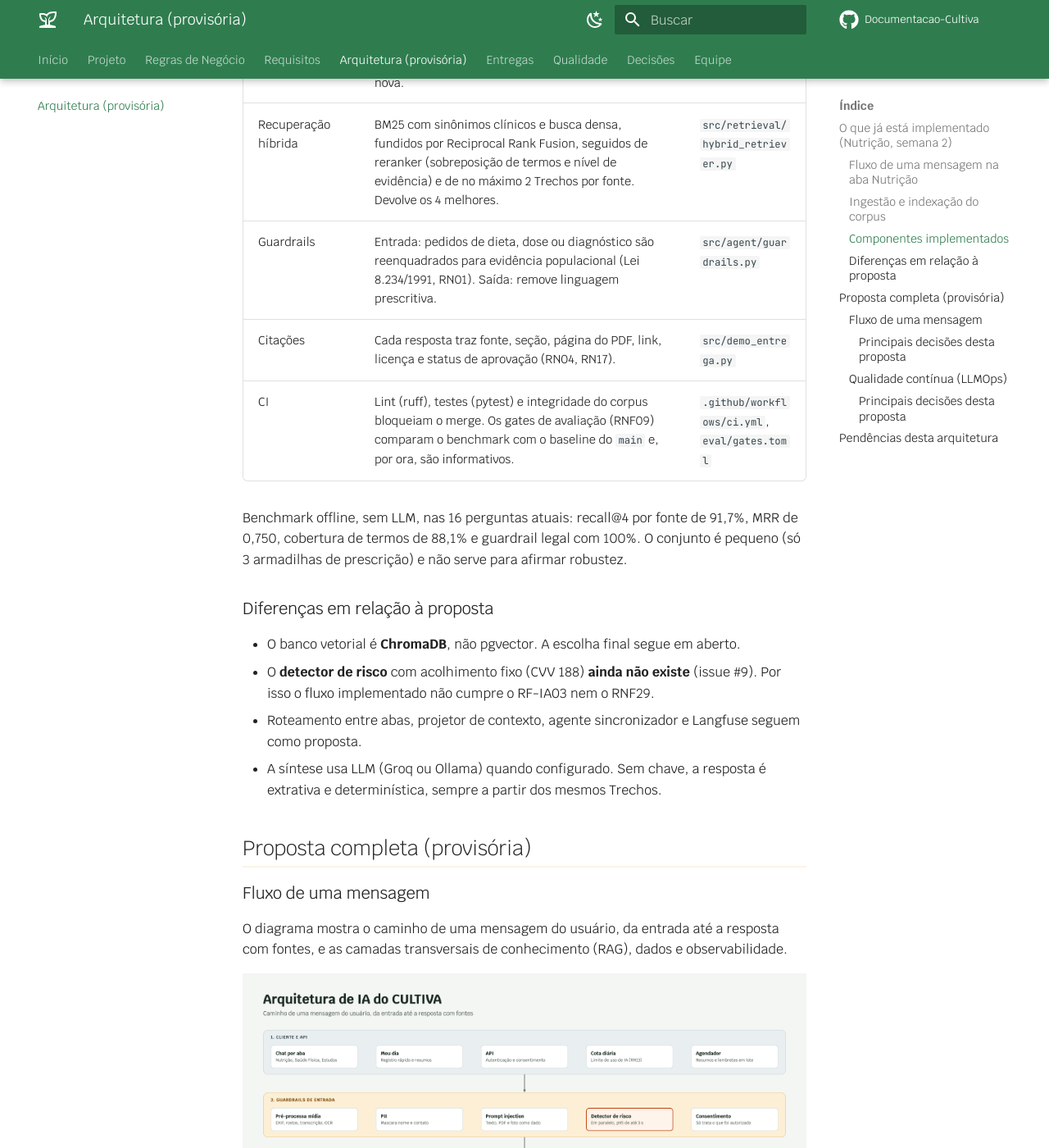
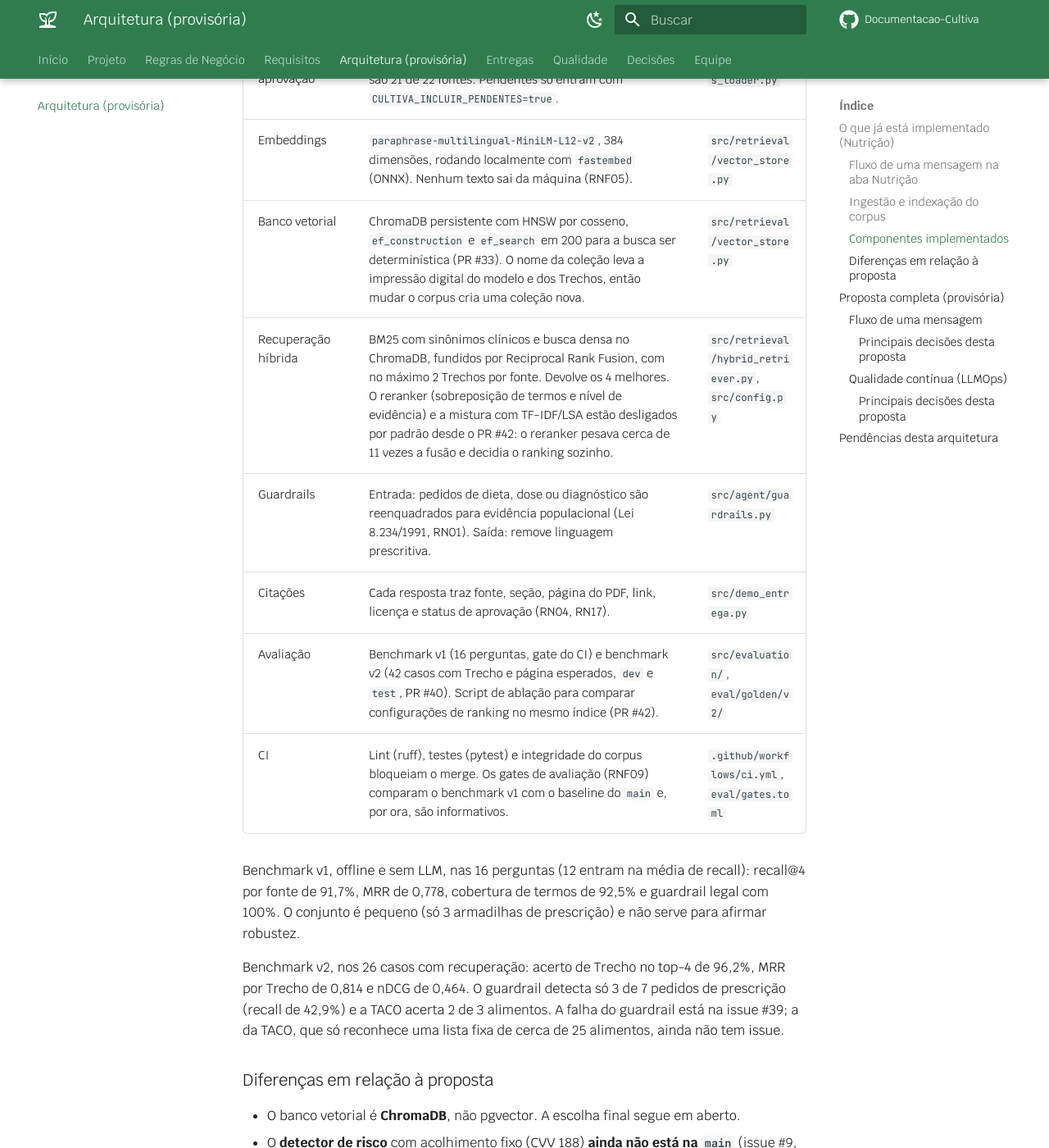
Before and after one commit to Cultiva-Challenge-2-Residencia-IA/Documentacao-Cultiva, an MkDocs documentation site: the page built from docs/arquitetura.md, in a window 1280 px wide and 1400 px high, scrolled down 2252 px. Shown: the whole window at 82% size. Built offline with MkDocs 1.6.1 and Material for MkDocs 9.7.7, drawn with Linux system fonts in a browser that asks for light colours; comment, search, counter and statistics services are not loaded; some of the changed text lies outside the part shown.

Commit message:
docs: atualiza a documentação com o que mudou depois da semana 2
- Registro de decisões (docs/decisoes.md): licenças, aprovação das fontes,
  catálogo único, HNSW, ranking RRF puro, Fascículo 1, benchmark v2 e
  verificação dos Trechos, com data, responsável, classificação e link.
- Histórico de mudanças (docs/historico.md): PRs #33 a #44 mesclados e os
  abertos #41 e #45.
- Arquitetura: estado atual do que está implementado (ranking, verificação
  dos Trechos, benchmark v2, números de 12/11/2026) e aviso de que o
  diagrama do fluxo é anterior ao PR #42.
- Pendências: MRR e benchmark v2 resolvidos; detector de risco em revisão;
  novos itens (gate v2, provedor de LLM, critérios de busca, revisão dos
  julgamentos).
- Semana 2 marcada como retrato da entrega; README explica como manter a
  documentação em dia.

```diff
--- a/docs/arquitetura.md
+++ b/docs/arquitetura.md
@@ -3,9 +3,12 @@
 !!! warning "Versão provisória"
     Esta arquitetura é uma **proposta inicial**, ainda não validada pela equipe. Ela reúne as decisões discutidas até agora (RAG, multiagentes, multimodal, guardrails, LLMOps e observabilidade) e deve mudar conforme os testes, o golden set e as escolhas de plataforma e provedor. Itens marcados como "a definir" nas [Pendências](pendencias.md) continuam em aberto.
 
-## O que já está implementado (Nutrição, semana 2)
+## O que já está implementado (Nutrição)
 
-A entrega da semana 2 ([PR #30](https://github.com/Cultiva-Challenge-2-Residencia-IA/CultivaProjetoFase1/pull/30)) implementou o RAG da aba Nutrição no repositório [CultivaProjetoFase1](https://github.com/Cultiva-Challenge-2-Residencia-IA/CultivaProjetoFase1). Os diagramas desta seção separam o que existe em código (verde) do que segue como proposta (âmbar tracejado). O resumo da entrega está em [Entregas > Semana 2](entregas/semana-2.md).
+Atualizado em 12/11/2026. A entrega da semana 2 ([PR #30](https://github.com/Cultiva-Challenge-2-Residencia-IA/CultivaProjetoFase1/pull/30)) implementou o RAG da aba Nutrição no repositório [CultivaProjetoFase1](https://github.com/Cultiva-Challenge-2-Residencia-IA/CultivaProjetoFase1). Os diagramas desta seção separam o que existe em código (verde) do que segue como proposta (âmbar tracejado). O resumo da entrega está em [Entregas > Semana 2](entregas/semana-2.md), e as mudanças posteriores, em [Histórico](historico.md).
+
+!!! note "Diagrama anterior ao PR #42"
+    O diagrama do fluxo ainda mostra o reranker por sobreposição de termos e nível de evidência. Desde o [PR #42](https://github.com/Cultiva-Challenge-2-Residencia-IA/CultivaProjetoFase1/pull/42), ele fica desligado por padrão, e a busca usa RRF puro sobre BM25 + ChromaDB. A tabela abaixo descreve o estado atual.
 
 ### Fluxo de uma mensagem na aba Nutrição
 
@@ -25,23 +28,26 @@ A entrega da semana 2 ([PR #30](https://github.com/Cultiva-Challenge-2-Residenci
 |---|---|---|
 | Catálogo de fontes | 22 documentos-fonte em PDF com origem, licença, versão, SHA-256, tipo (`source_type`) e `approval_status`. Substitui o `sources.yaml` previsto. | `corpus/manifest.yaml` |
 | Conversão | PDF para Markdown com marcador por página física, OCR em páginas sem texto e relatório de cobertura. | `corpus/scripts/convert_pdfs.py` |
-| Verificação | Recalcula a cadeia de hashes (PDF, Markdown, script, configuração) e falha se algo mudou sem regeneração. Roda no CI. | `corpus/scripts/verify_corpus.py` |
-| Chunking | Limpeza e divisão em Trechos de cerca de 1.000 caracteres (máximo 1.400), sem atravessar página nem seção. Resultado: 1873 Trechos em JSONL, 1818 deles de fontes aprovadas, validados por JSON Schema no CI. | `corpus/scripts/prepare_rag.py` |
+| Verificação | Recalcula a cadeia de hashes (PDF, Markdown, script, configuração) e falha se algo mudou sem regeneração. Também confere os Trechos contra o manifesto e a origem: um `approval_status` alterado sem regenerar os Trechos faz o CI falhar (PR #37). | `corpus/scripts/verify_corpus.py`, `verify_trechos.py` |
+| Chunking | Limpeza e divisão em Trechos de cerca de 1.000 caracteres (máximo 1.400), sem atravessar página nem seção. Resultado: 1872 Trechos em JSONL, 1817 deles de fontes aprovadas, validados por JSON Schema no CI. A limpeza preserva a separação entre palavras com itálico colado (PR #38) e descarta títulos inválidos no campo `secao` (PR #43). | `corpus/scripts/prepare_rag.py` |
 | Contrato corpus e retriever | `trecho_para_chunk` converte o Trecho, adiciona um cabeçalho contextual e deriva o nível de evidência do tipo da fonte (heurística a calibrar). | ADR 0002, `src/rag/contrato.py` |
 | Gate de aprovação | Por padrão só fontes `aprovado` entram no índice. Hoje são 21 de 22 fontes. Pendentes só entram com `CULTIVA_INCLUIR_PENDENTES=true`. | `src/rag/corpus_loader.py` |
 | Embeddings | `paraphrase-multilingual-MiniLM-L12-v2`, 384 dimensões, rodando localmente com `fastembed` (ONNX). Nenhum texto sai da máquina (RNF05). | `src/retrieval/vector_store.py` |
-| Banco vetorial | ChromaDB persistente com HNSW por cosseno. O nome da coleção leva a impressão digital do modelo e dos Trechos, então mudar o corpus cria uma coleção nova. | `src/retrieval/vector_store.py` |
-| Recuperação híbrida | BM25 com sinônimos clínicos e busca densa, fundidos por Reciprocal Rank Fusion, seguidos de reranker (sobreposição de termos e nível de evidência) e de no máximo 2 Trechos por fonte. Devolve os 4 melhores. | `src/retrieval/hybrid_retriever.py` |
+| Banco vetorial | ChromaDB persistente com HNSW por cosseno, `ef_construction` e `ef_search` em 200 para a busca ser determinística (PR #33). O nome da coleção leva a impressão digital do modelo e dos Trechos, então mudar o corpus cria uma coleção nova. | `src/retrieval/vector_store.py` |
+| Recuperação híbrida | BM25 com sinônimos clínicos e busca densa no ChromaDB, fundidos por Reciprocal Rank Fusion, com no máximo 2 Trechos por fonte. Devolve os 4 melhores. O reranker (sobreposição de termos e nível de evidência) e a mistura com TF-IDF/LSA estão desligados por padrão desde o PR #42: o reranker pesava cerca de 11 vezes a fusão e decidia o ranking sozinho. | `src/retrieval/hybrid_retriever.py`, `src/config.py` |
 | Guardrails | Entrada: pedidos de dieta, dose ou diagnóstico são reenquadrados para evidência populacional (Lei 8.234/1991, RN01). Saída: remove linguagem prescritiva. | `src/agent/guardrails.py` |
 | Citações | Cada resposta traz fonte, seção, página do PDF, link, licença e status de aprovação (RN04, RN17). | `src/demo_entrega.py` |
-| CI | Lint (ruff), testes (pytest) e integridade do corpus bloqueiam o merge. Os gates de avaliação (RNF09) comparam o benchmark com o baseline do `main` e, por ora, são informativos. | `.github/workflows/ci.yml`, `eval/gates.toml` |
+| Avaliação | Benchmark v1 (16 perguntas, gate do CI) e benchmark v2 (42 casos com Trecho e página esperados, `dev` e `test`, PR #40). Script de ablação para comparar configurações de ranking no mesmo índice (PR #42). | `src/evaluation/`, `eval/golden/v2/` |
+| CI | Lint (ruff), testes (pytest) e integridade do corpus bloqueiam o merge. Os gates de avaliação (RNF09) comparam o benchmark v1 com o baseline do `main` e, por ora, são informativos. | `.github/workflows/ci.yml`, `eval/gates.toml` |
 
-Benchmark offline, sem LLM, nas 16 perguntas atuais: recall@4 por fonte de 91,7%, MRR de 0,750, cobertura de termos de 88,1% e guardrail legal com 100%. O conjunto é pequeno (só 3 armadilhas de prescrição) e não serve para afirmar robustez.
+Benchmark v1, offline e sem LLM, nas 16 perguntas (12 entram na média de recall): recall@4 por fonte de 91,7%, MRR de 0,778, cobertura de termos de 92,5% e guardrail legal com 100%. O conjunto é pequeno (só 3 armadilhas de prescrição) e não serve para afirmar robustez.
+
+Benchmark v2, nos 26 casos com recuperação: acerto de Trecho no top-4 de 96,2%, MRR por Trecho de 0,814 e nDCG de 0,464. O guardrail detecta só 3 de 7 pedidos de prescrição (recall de 42,9%) e a TACO acerta 2 de 3 alimentos. A falha do guardrail está na issue #39; a da TACO, que só reconhece uma lista fixa de cerca de 25 alimentos, ainda não tem issue.
 
 ### Diferenças em relação à proposta
 
 - O banco vetorial é **ChromaDB**, não pgvector. A escolha final segue em aberto.
-- O **detector de risco** com acolhimento fixo (CVV 188) **ainda não existe** (issue #9). Por isso o fluxo implementado não cumpre o RF-IA03 nem o RNF29.
+- O **detector de risco** com acolhimento fixo (CVV 188) **ainda não está na `main`** (issue #9, em revisão no PR #41). Por isso o fluxo implementado não cumpre o RF-IA03 nem o RNF29.
 - Roteamento entre abas, projetor de contexto, agente sincronizador e Langfuse seguem como proposta.
 - A síntese usa LLM (Groq ou Ollama) quando configurado. Sem chave, a resposta é extrativa e determinística, sempre a partir dos mesmos Trechos.
 
--- a/mkdocs.yml
+++ b/mkdocs.yml
@@ -101,10 +101,12 @@ nav:
   - Arquitetura (provisória): arquitetura.md
   - Entregas:
       - Semana 2 (RAG de Nutrição): entregas/semana-2.md
+      - Histórico de mudanças: historico.md
   - Qualidade:
       - Riscos: riscos.md
       - Métricas de Sucesso: metricas.md
   - Decisões:
+      - Registro de decisões: decisoes.md
       - Guiding Questions: guiding-questions.md
       - Pendências: pendencias.md
   - Equipe: equipe.md
```
Also changed, not shown: README.md (+11 -0 lines), docs/decisoes.md (added, +34 -0 lines), docs/entregas/semana-2.md (+4 -1 lines), docs/historico.md (added, +32 -0 lines), docs/pendencias.md (+9 -4 lines).
